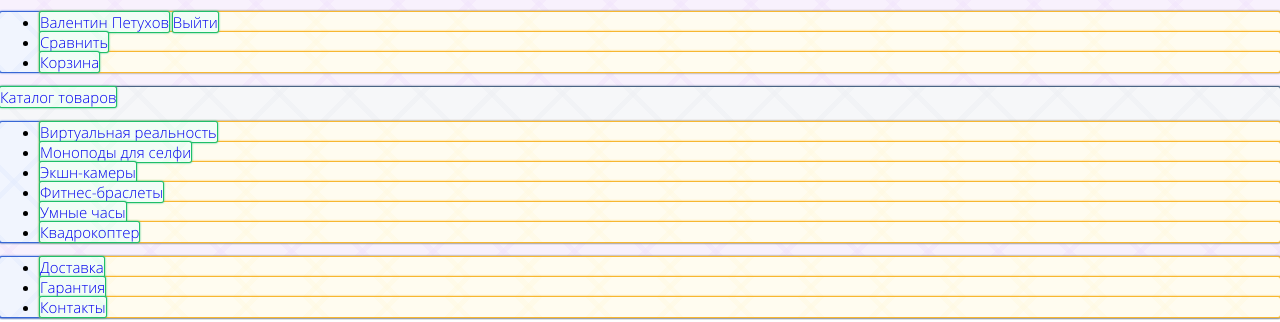
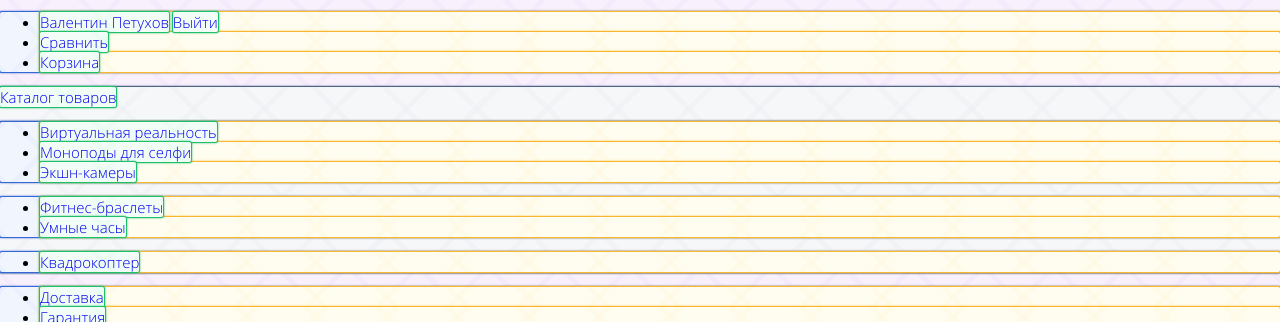
Before and after one commit to 1maximsafronov/32787-device-26, a website: page src/catalog.html in a window 1280 px wide. Shown: the part 65-387 px from the top of the page. Drawn offline with nearby package versions, Linux system fonts and the light colour scheme; files that its build step writes are made by us from their sources.

Commit message:
Меняет разметку меню каталога

```diff
--- a/src/catalog.html
+++ b/src/catalog.html
@@ -36,14 +36,20 @@
 
         <div class="catalog-nav">
           <a href="catalog.html" class="catalog-nav__link">Каталог товаров</a>
-          <ul class="catalog-nav__sub-nav sub-nav">
+          <div class="catalog-nav__sub-nav sub-nav">
+            <ul class="sub-nav__list">
               <li class="sub-nav__item"><a href="#" class="sub-nav__link">Виртуальная реальность</a></li>
               <li class="sub-nav__item"><a href="#" class="sub-nav__link">Моноподы для селфи</a></li>
               <li class="sub-nav__item"><a href="#" class="sub-nav__link">Экшн-камеры</a></li>
+            </ul>
+            <ul class="sub-nav__list">
               <li class="sub-nav__item"><a href="#" class="sub-nav__link">Фитнес-браслеты</a></li>
               <li class="sub-nav__item"><a href="#" class="sub-nav__link">Умные часы</a></li>
+            </ul>
+            <ul class="sub-nav__list">
               <li class="sub-nav__item"><a href="#" class="sub-nav__link">Квадрокоптер</a></li>
             </ul>
+          </div>
         </div>
 
         <ul class="site-nav">
```
Also changed, not shown: src/index.html (+7 -1 lines). Lines whose indentation alone changed are shown as unchanged.
